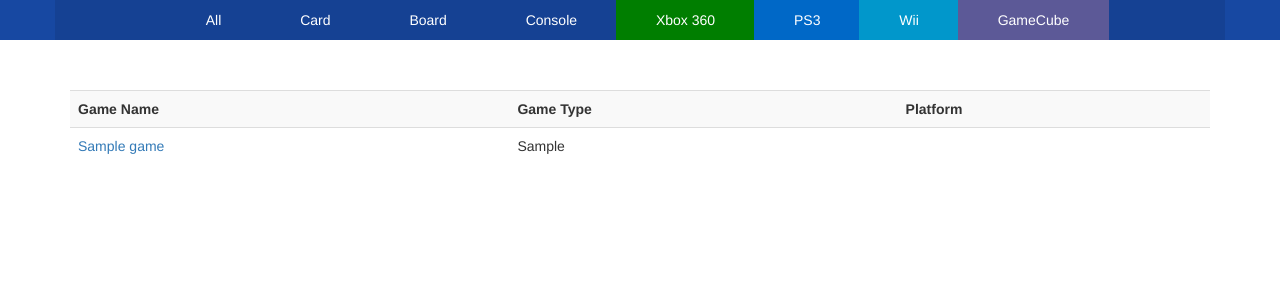
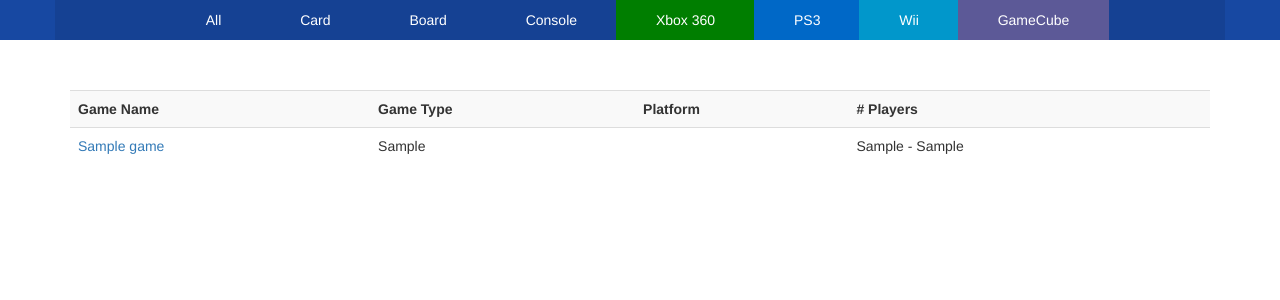
Before and after one commit to vladzaharia/pygames, a Django app: template gamesapp/templates/index.html in a window 1280 px wide. Shown: the part 200-500 px from the top of the page. Run offline with Django 3.2, Linux system fonts and the light colour scheme; the template is opened without the code that fills it: most values are stand-ins (such as "Sample title", 1, 10 or a date in 2020); some libraries are stand-ins or nearby versions.

Commit message:
Add # Players to index page

```diff
--- a/gamesapp/templates/index.html
+++ b/gamesapp/templates/index.html
@@ -38,6 +38,7 @@
 	    	<th>Game Name</th>
 	    	<th>Game Type</th>
 	    	<th>Platform</th>
+	    	<th># Players</th>
 	    </tr>
 
 	    {% for game in game_list %}
@@ -45,6 +46,7 @@
 		    <td><a href="{% url 'detail' game.id %}">{{ game.name }}</a></td>
 		    <td>{{ game.game_type }}</td>
 		    <td>{{ game.platform }}</td>
+		    <td>{{ game.min_players }} - {{ game.max_players }}</td>
 		</tr>
 	    {% endfor %}
 
```
